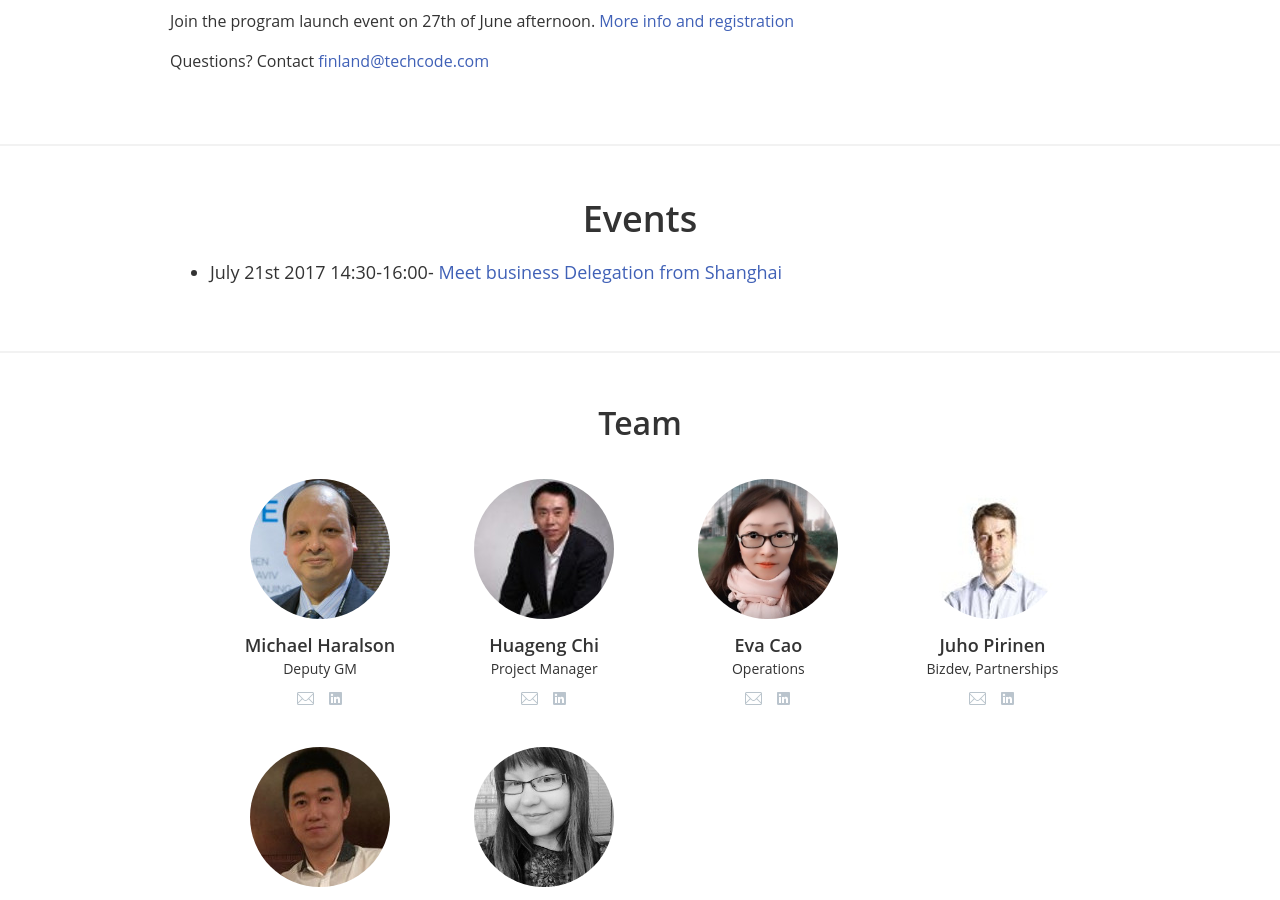
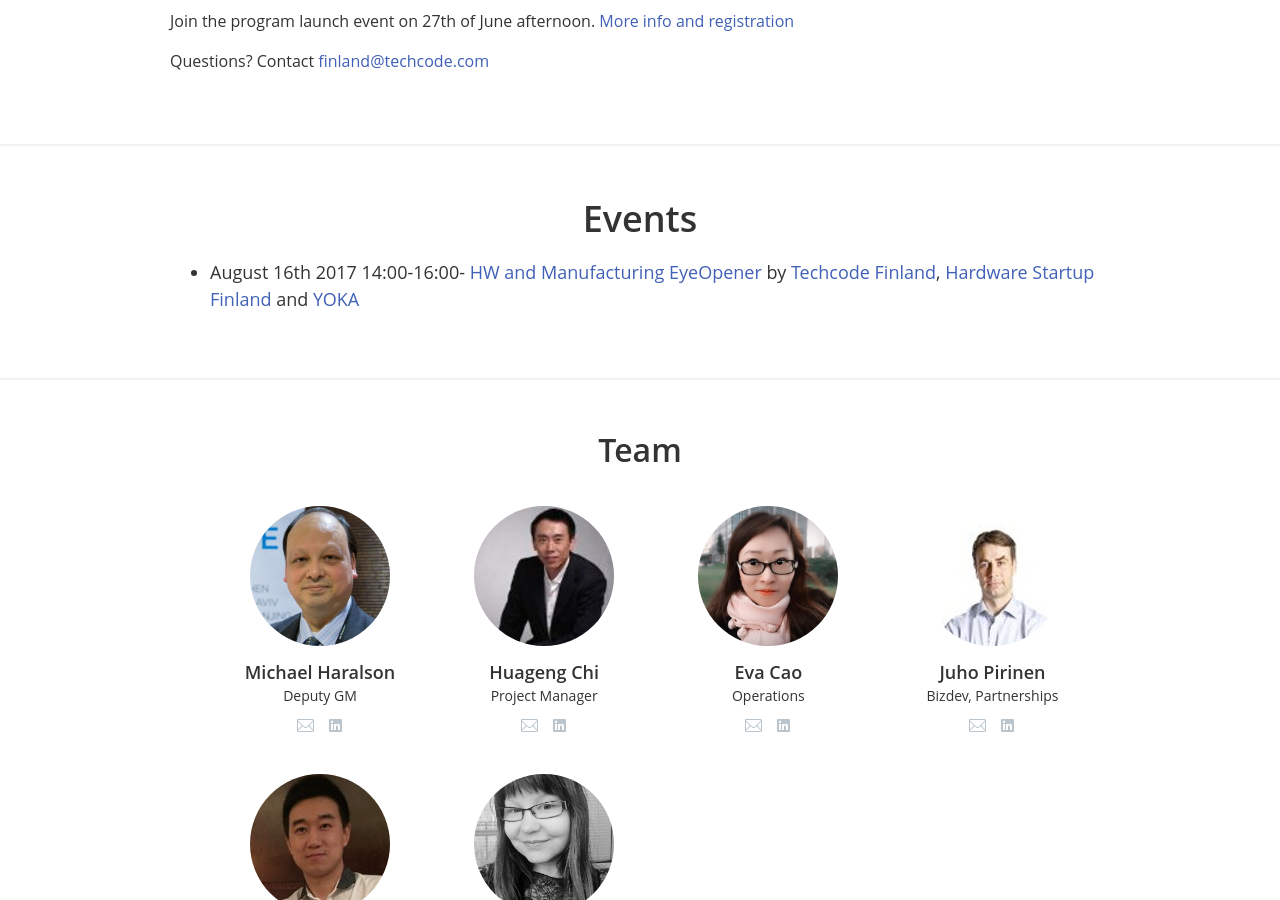
Before and after one commit to techcodefinland/techcode.fi, a Jekyll site: the page built from index.html, in a window 1280 px wide and 900 px high, scrolled down 2059 px. Built offline with Jekyll 4.4.1, drawn with Linux system fonts in a browser that asks for light colours; nearby versions of some CDN libraries.

Commit message:
Update events.md

```diff
--- a/_includes/events.md
+++ b/_includes/events.md
@@ -1 +1 @@
- - July 21st 2017 14:30-16:00- [Meet business Delegation from Shanghai](https://www.eventbrite.com/e/shanghai-pudong-new-area-delegation-techcode-tickets-36220555657?aff=erelexpmlt)
+ - August 16th 2017 14:00-16:00- [HW and Manufacturing EyeOpener](https://www.eventbrite.com/e/hw-and-manufacturing-eyeopener-tickets-36741654277) by [Techcode Finland](http://techcode.fi), [Hardware Startup Finland](http://www.hardwarestartup.fi/) and [YOKA](http://www.yoka.fi/english.html)
```
